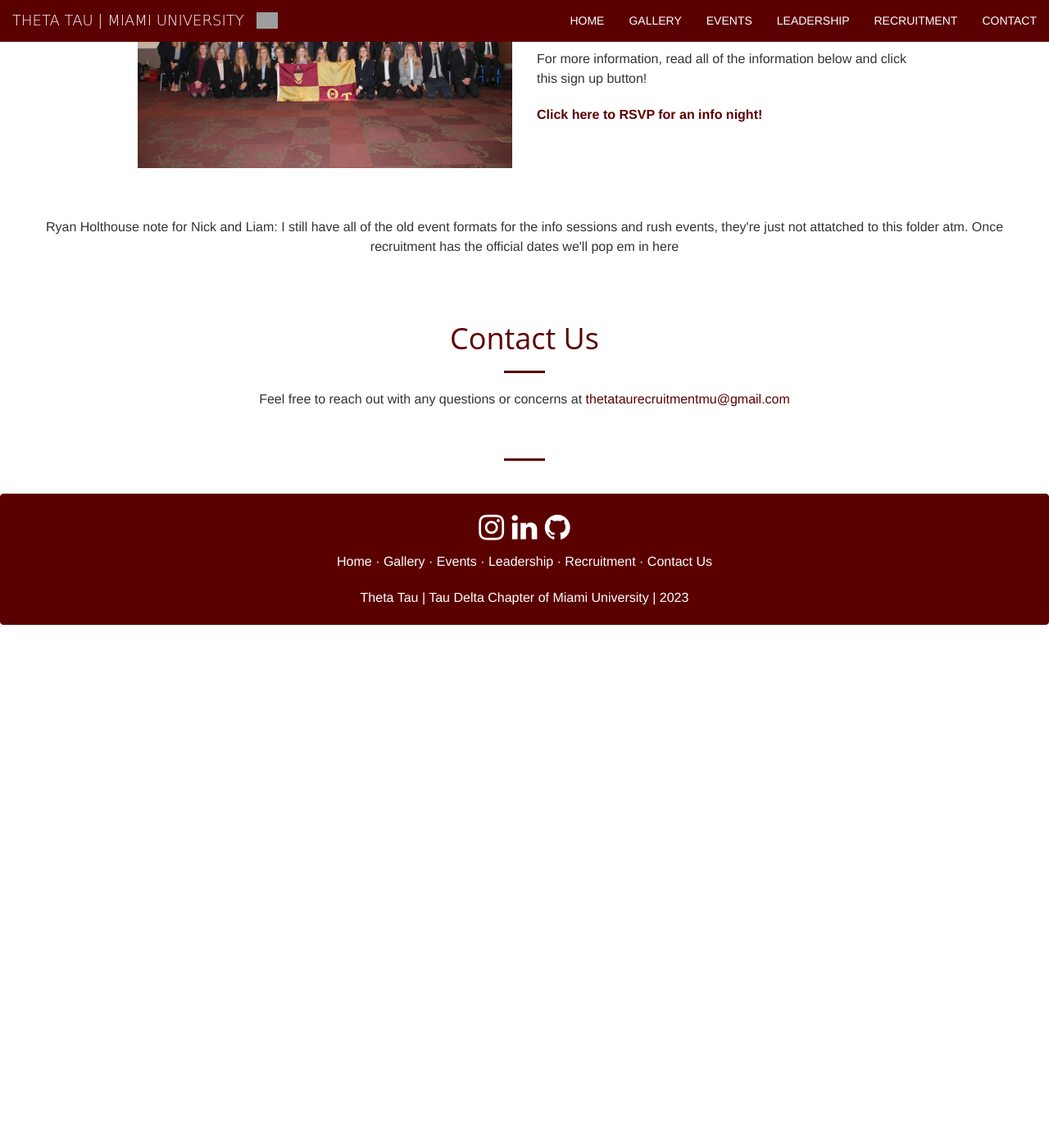
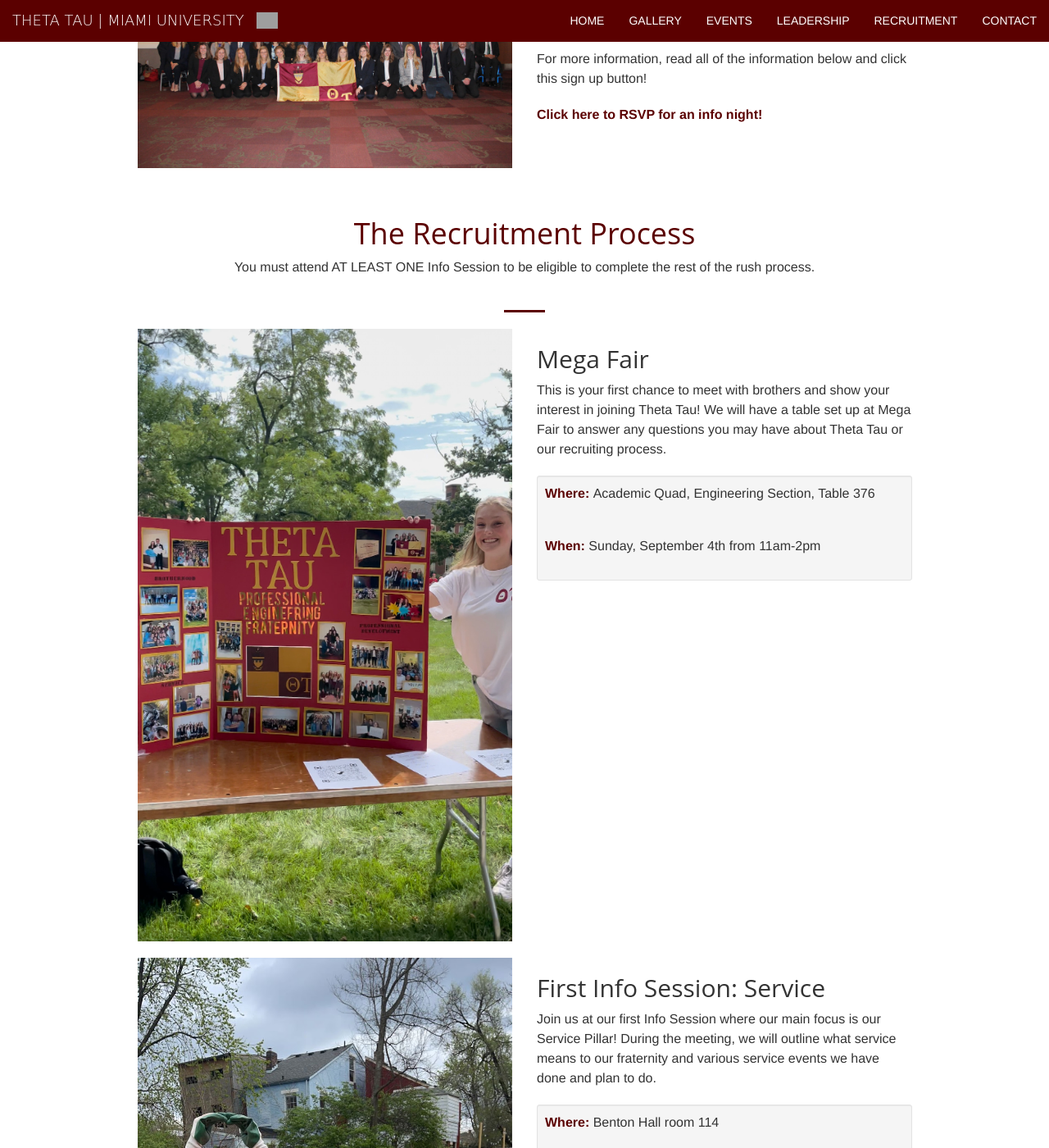
Before and after one commit to ThetaTauMiami/ThetaTauMiami2023, a Jekyll site: the page recruitment.html, which Jekyll copies as it is, in a window 1280 px wide and 1400 px high, scrolled down 498 px. Shown: the whole window at 82% size. Built offline with Jekyll 4.4.1, drawn with Linux system fonts in a browser that asks for light colours; nearby versions of some CDN libraries; before the commit the page ends 1260 px from its top, so only the background shows below that; some of the changed text lies outside the part shown; grey boxes are pictures that could not be loaded.

Commit message:
Update recruitment.html
Added all of the info night stuff

```diff
--- a/recruitment.html
+++ b/recruitment.html
@@ -119,10 +119,106 @@
     </div>
     <div class="row" style="text-align: center;">
         <br>
-        <br>
-        <p>Ryan Holthouse note for Nick and Liam: I still have all of the old event formats for the info sessions and rush events, they're just not attatched to this folder atm. Once recruitment has the official dates we'll pop em in here</p>
+        <!--<br>
+        <p>Ryan Holthouse note for Nick and Liam: I still have all of the old event formats for the info sessions and rush events, they're just not attatched to this folder atm. Once recruitment has the official dates we'll pop em in here</p>-->
     </div>
 </div>
+
+
+
+<div class="container">
+    <div class="row">
+        <h1 style="color: #5B0000; text-align: center">The Recruitment Process</h1>
+    </div>
+    <p style="text-align: center;">
+        You must attend AT LEAST ONE Info Session to be eligible to complete the rest of the rush process.
+    </p>
+</div>
+
+<hr>
+
+<div class="container">
+    <div class="row">
+        <div class="col-sm-offset-1 col-sm-5">
+            <div>
+                <img class="img-responsive center-block" src="assets/img/megafair.jpeg">
+            </div>
+        </div>
+        <div class="col-sm-5">
+            <h2>Mega Fair</h2>
+            <p style="font-size: medium">This is your first chance to meet with brothers and show your interest in joining Theta Tau! We will have a table set up
+            at Mega Fair to answer any questions you may have about Theta Tau or our recruiting process.</p>
+            <div class="well well-sm">
+                <p><b style="color: #5B0000">Where: </b>Academic Quad, Engineering Section, Table 376</p>
+                <br>
+                <p><b style="color: #5B0000">When: </b>Sunday, September 4th from 11am-2pm</p>
+                <!--<br>
+                <p><b style="color: #5B0000">Anything Else: </b>Goes here</p>-->
+            </div>
+        </div>
+    </div>
+    <div class="row">
+        <div class="col-sm-offset-1 col-sm-5">
+            <div>
+                <img class="img-responsive center-block" src="assets/img/service.jpeg">
+            </div>
+        </div>
+        <div class="col-sm-5">
+            <h2>First Info Session: Service</h2>
+            <p style="font-size: medium">Join us at our first Info Session where our main focus is our Service Pillar! During the meeting, we will outline what service
+            means to our fraternity and various service events we have done and plan to do.</p>
+            <div class="well well-sm">
+                <p><b style="color: #5B0000">Where: </b>Benton Hall room 114</p>
+                <br>
+                <p><b style="color: #5B0000">When: </b>Tuesday, September 5th from 7-8pm </p>
+                <!--<br>
+                <p><b style="color: #5B0000">Anything Else: </b>Goes here</p>-->
+            </div>
+        </div>
+    </div>
+    <div class="row">
+        <div class="col-sm-offset-1 col-sm-5">
+            <div>
+                <img class="img-responsive center-block" src="assets/img/bh.jpeg">
+            </div>
+        </div>
+        <div class="col-sm-5">
+            <h2>Second Info Session: Brotherhood</h2>
+            <p style="font-size: medium">Brotherhood is a big part of Theta Tau. We have many activities revolving around becoming closer as a chapter and doing fun
+            things to get our minds of the daily school grind.</p>
+            <div class="well well-sm">
+                <p><b style="color: #5B0000">Where: </b>Benton Hall room 114</p>
+                <br>
+                <p><b style="color: #5B0000">When: </b>Wednesday, September 6th from 7-8pm</p>
+                <!--<br>
+                <p><b style="color: #5B0000">Anything Else: </b>Goes here</p>-->
+            </div>
+        </div>
+    </div>
+    <div class="row">
+        <div class="col-sm-offset-1 col-sm-5">
+            <div>
+                <img class="img-responsive center-block" src="assets/img/pd.jpeg">
+            </div>
+        </div>
+        <div class="col-sm-5">
+            <h2>Third Info Session: Professional Development</h2>
+            <p style="font-size: medium">As a professionally engineering fraternity, we focus a lot on our careers. This info session will show the professional
+            development events we host for our brothers and the opportunities we have from current and former brothers.</p>
+            <div class="well well-sm">
+                <p><b style="color: #5B0000">Where: </b>Benton Hall room 114</p>
+                <br>
+                <p><b style="color: #5B0000">When: </b>Tuesday, September 12th from 7-8pm</p>
+                <!--<br>
+                <p><b style="color: #5B0000">Anything Else: </b>Goes here</p>-->
+            </div>
+        </div>
+    </div>
+</div>
+
+
+
+
 
 
 <!-- END RECRUITMENT SEASON SNIPPET
```
